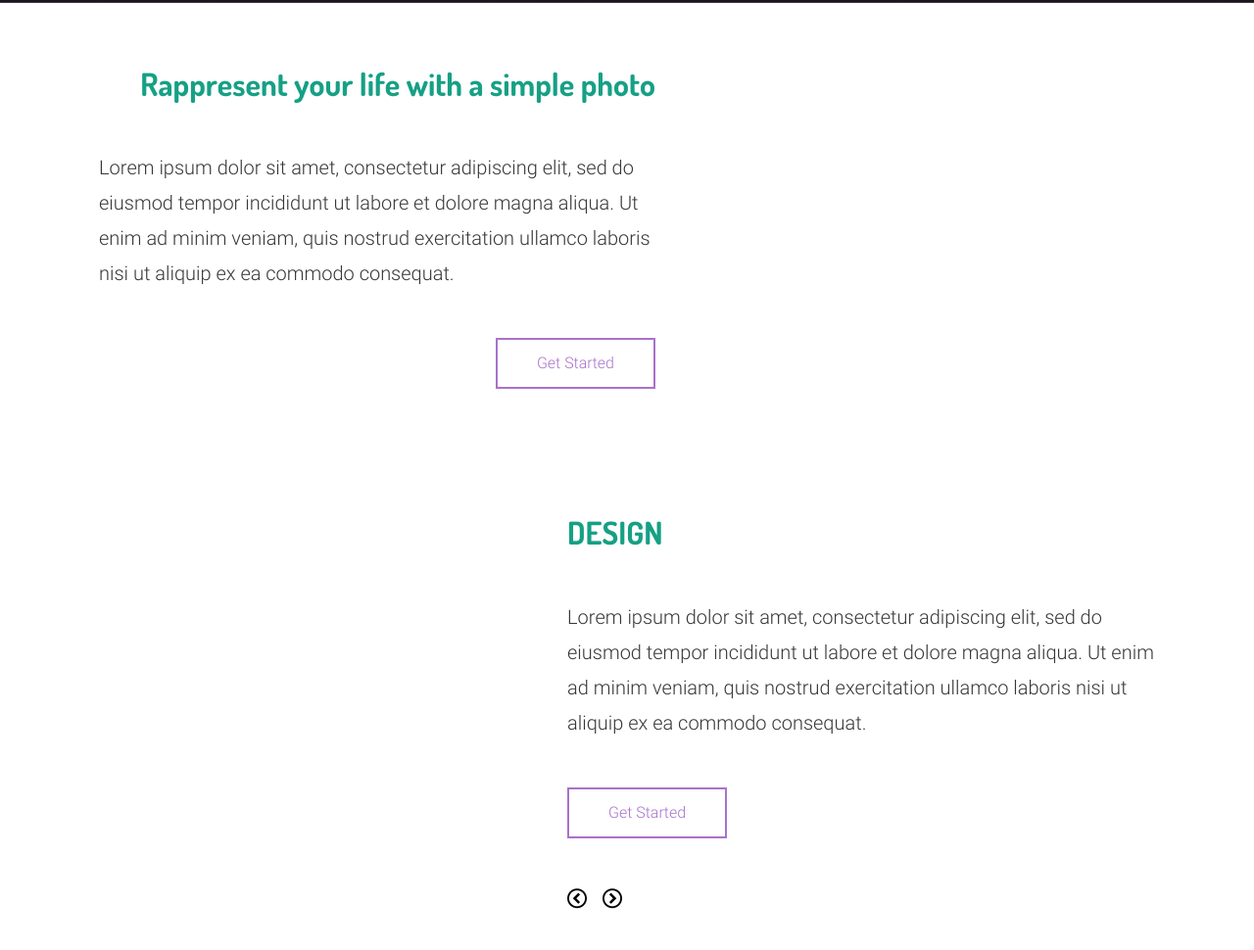
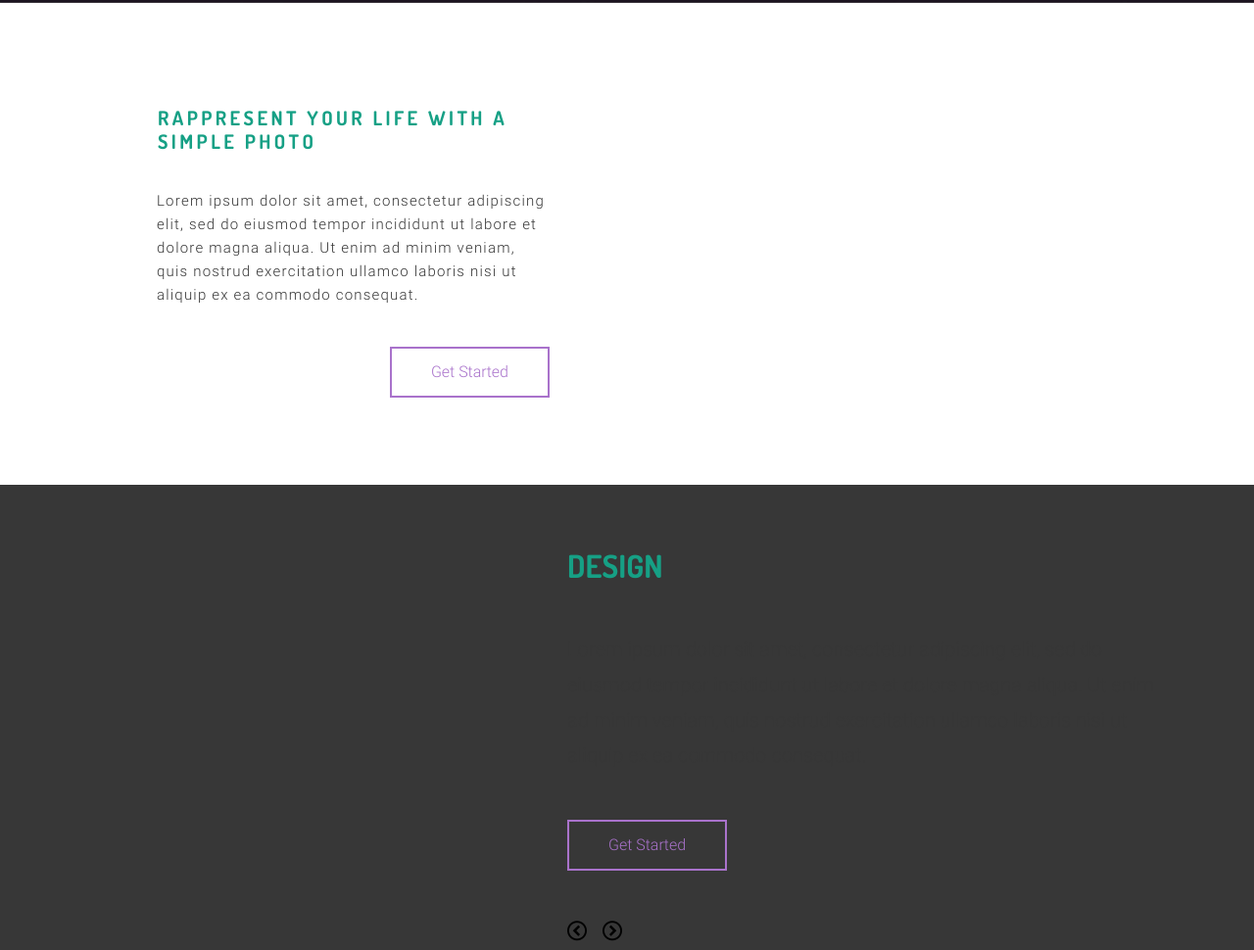
Before and after one commit to deja21k/expirience, a website: page index.html in a window 1280 px wide. Shown: the part 742-1712 px from the top of the page at 98% size. Drawn offline with nearby package versions, Linux system fonts and the light colour scheme; files that its build step writes are made by us from their sources; files whose address does not match are found by name.

Commit message:
Rappresent section PP

```diff
--- a/index.html
+++ b/index.html
@@ -40,6 +40,7 @@
   </section>
   <section class="rappresent">
     <div class="container">
+      <div class="col-md-6">
       <div class="rappresent__wrapper">
         <h2>Rappresent your life with a simple photo</h2>
         <p>Lorem ipsum dolor sit amet, consectetur adipiscing elit,
@@ -48,6 +49,7 @@
           nostrud exercitation ullamco laboris nisi
           ut aliquip ex ea commodo consequat.</p>
           <button class="fill">Get Started</button>
+        </div>
         </div>
       </div>
     </section>
--- a/scss/blocks/_block-design.scss
+++ b/scss/blocks/_block-design.scss
@@ -1,4 +1,5 @@
 .design {
+  background: $silver;
   @include respond-to (768) {
     padding: 0 $space-2;
   }
--- a/scss/blocks/_block-rappresent.scss
+++ b/scss/blocks/_block-rappresent.scss
@@ -1,4 +1,5 @@
 .rappresent {
+  min-height: 492px;
   @include respond-to (768) {
     padding: 0 $space-2;
   }
@@ -10,6 +11,11 @@
     text-align: center;
     color: $green;
     @include respond-to (768) {
+      font-size: 20px;
+      margin-top: 8px;
+      margin-left: -3px;
+      text-transform: uppercase;
+      letter-spacing: 0.17em;
       text-align: left;
     }
   }
@@ -17,19 +23,24 @@
     padding: $space-3 $space-1;
     text-align: center;
     color: $silver;
+    font-size: 15px;
     @include respond-to (768) {
       text-align: left;
-      padding:$space-3 0;
+      padding: 37px 0 41px;
+      margin-left: -4px;
+      letter-spacing: 0.08em;
+
+      line-height: 24px;
     }
+
   }
   &__wrapper {
     display: flex;
     flex-direction: column;
     align-items: center;
-      padding: $space-4 $space-1;
+    padding: 97px $space-4 $space-4;
     @include respond-to(768) {
       align-items: end;
-        max-width: 600px;
 
     }
   }
```
Lines whose indentation alone changed are shown as unchanged.
